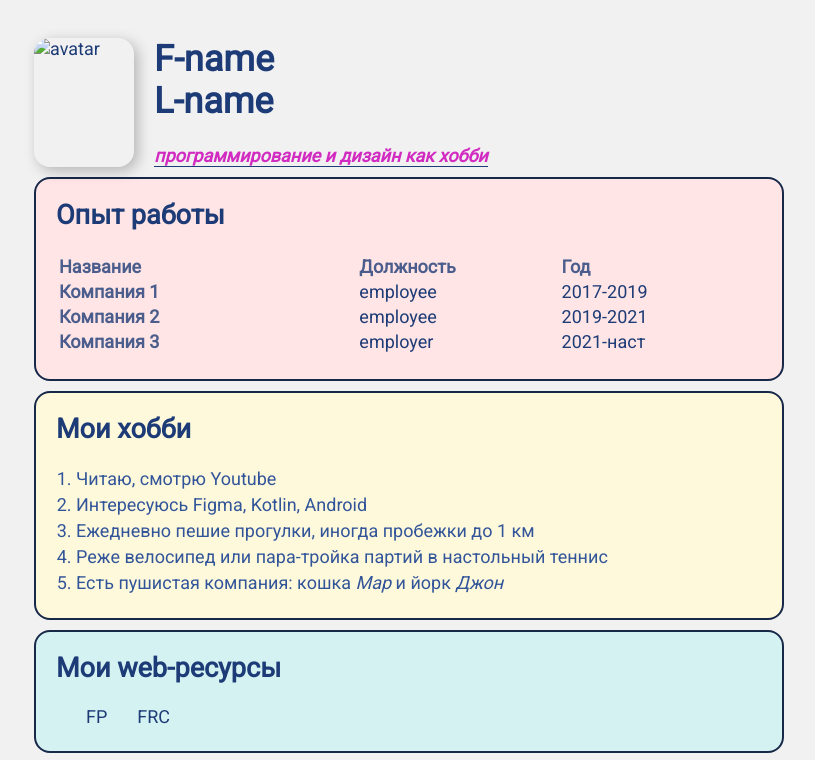
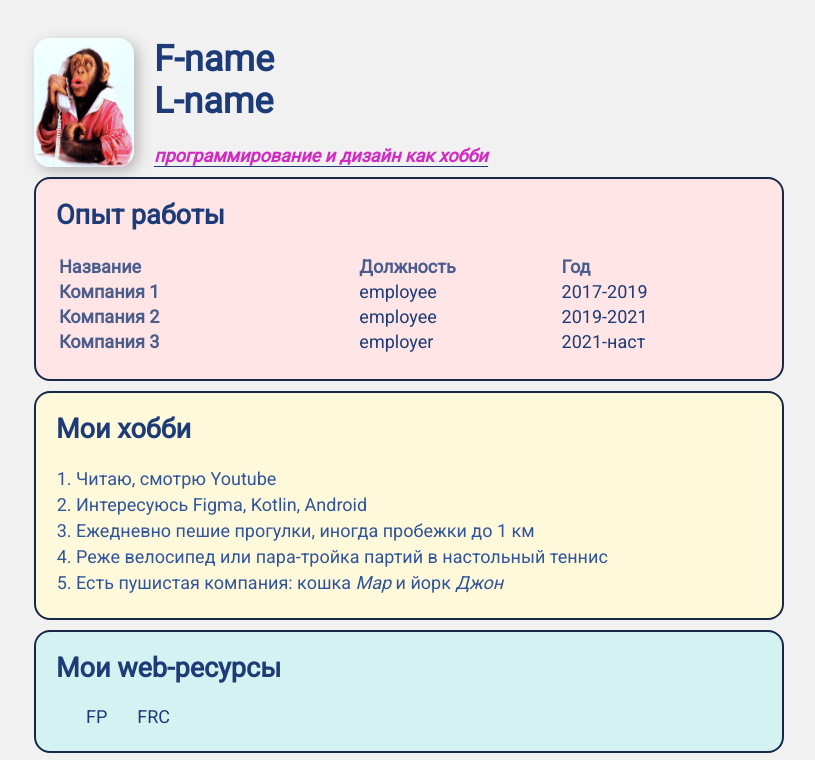
Before and after one commit to AleksandrKrasovski/resume, a plain HTML site: page index.html in a window 1280 px wide. Shown: the top 760 px of the page, without its empty margins (231-1046 px from the left). Drawn offline with Linux system fonts and the light colour scheme.

Commit message:
Add files via upload

```diff
--- a/index.html
+++ b/index.html
@@ -12,7 +12,7 @@
 <body>
   <div class="container">
     <div class="info">
-      <img src="photos\Portret-nano.jpg" alt="avatar" class="avatar">
+      <img src="Portret-nano.jpg" alt="avatar" class="avatar">
 
       <div class="text-info"><h1>F-name<br>L-name</h1>
         <p>программирование и дизайн как хобби</p>
```
